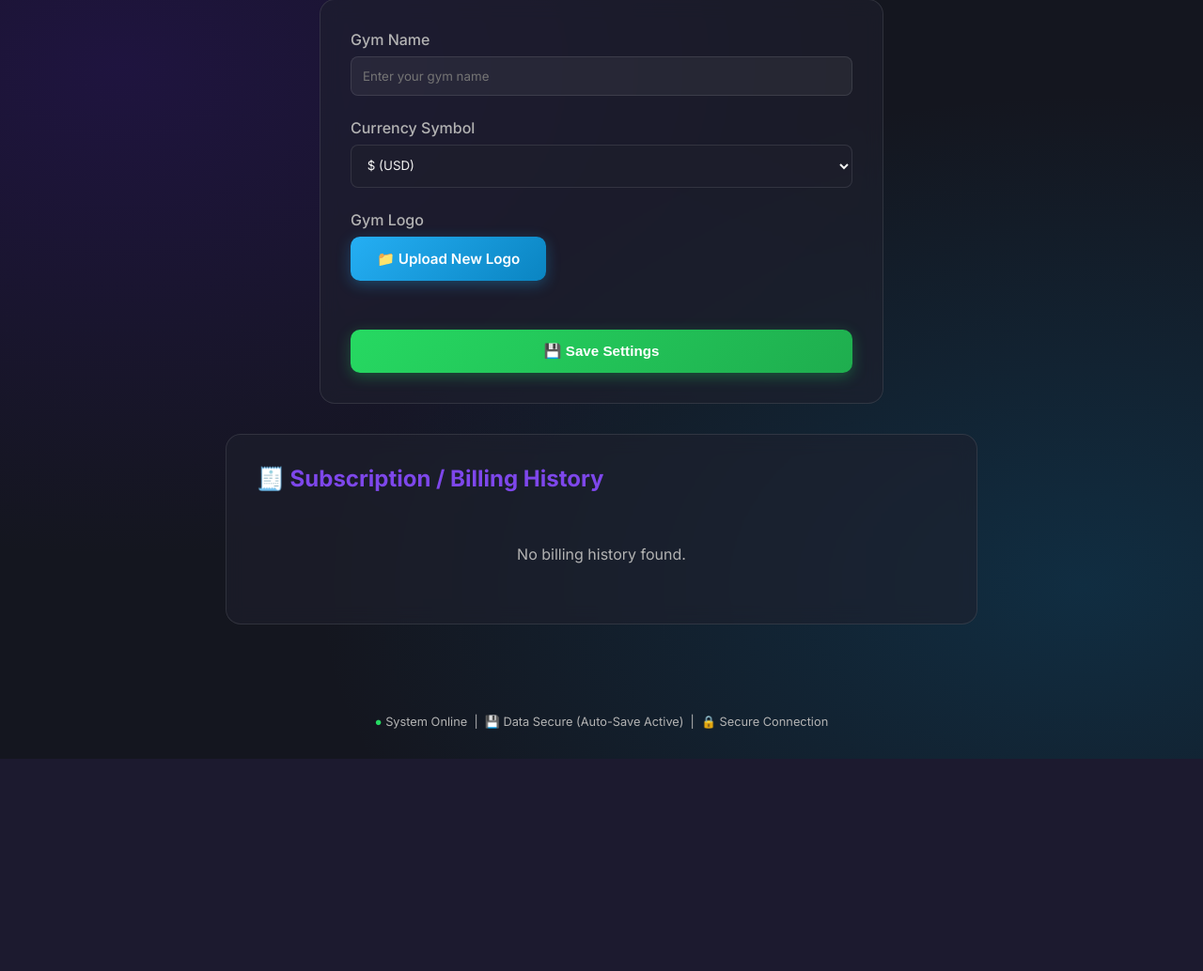
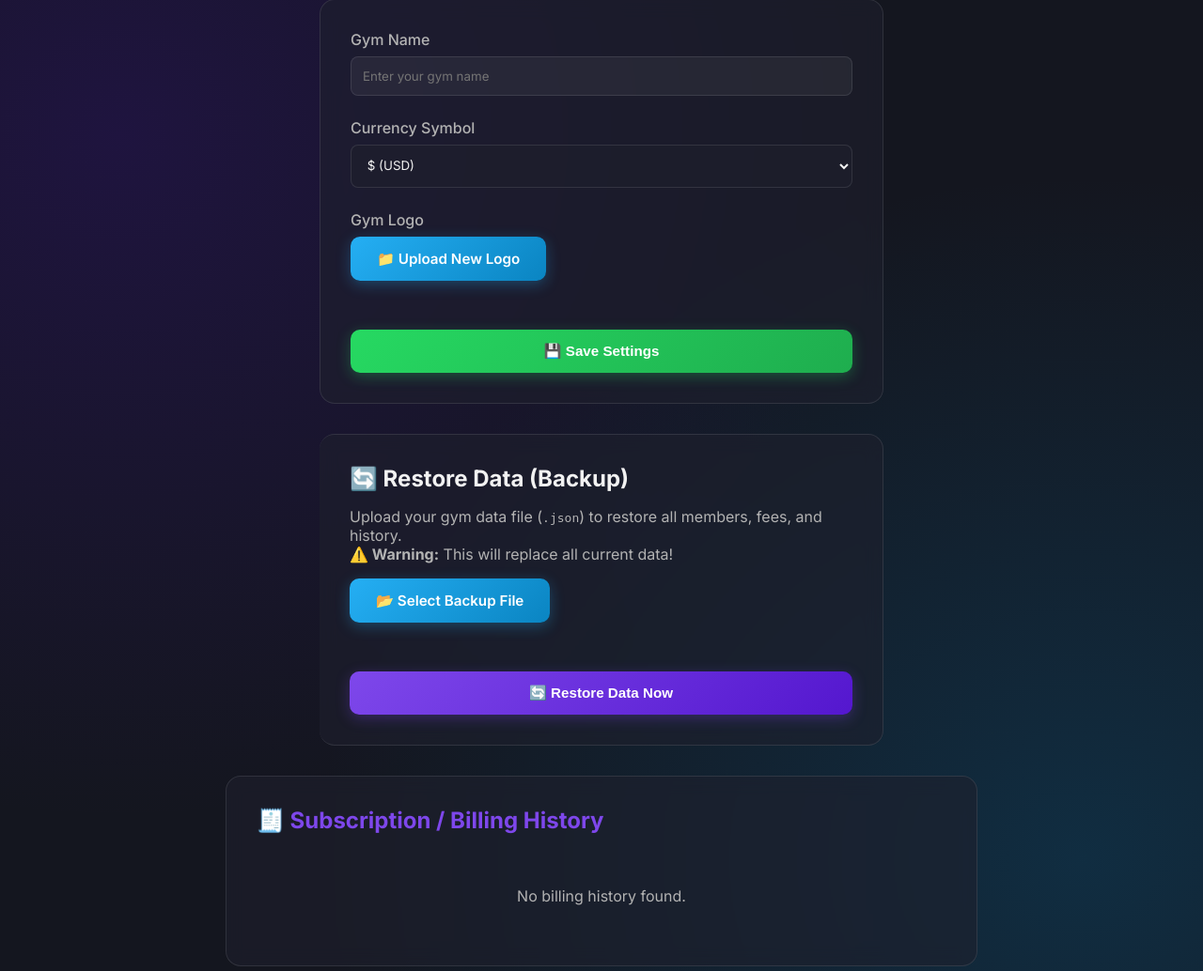
Before and after one commit to AHADKHATTAK1/fitness-mangement121, a Flask app: template templates/settings.html in a window 1280 px wide. Shown: the part 114-1148 px from the top of the page at 94% size. Before the commit the page ends 922 px from the top, so only its background shows below. Run offline with Flask 3, Linux system fonts and the light colour scheme; the template is opened without the code that fills it, so the values that code supplies are empty.

Commit message:
Feat: Add full data restore functionality

```diff
--- a/app.py
+++ b/app.py
@@ -999,6 +999,44 @@
             flash('Failed to update settings!', 'error')
         return redirect(url_for('settings'))
 
+@app.route('/restore_backup', methods=['POST'])
+def restore_backup():
+    gym = get_gym()
+    if not gym: return redirect(url_for('auth'))
+
+    if 'backup_file' not in request.files:
+        flash('No file selected!', 'error')
+        return redirect(url_for('settings'))
+
+    file = request.files['backup_file']
+    if file.filename == '':
+        flash('No file selected!', 'error')
+        return redirect(url_for('settings'))
+
+    if file and file.filename.endswith('.json'):
+        try:
+            # Read and validate JSON
+            data = json.load(file)
+
+            # Simple validation check (must have 'members' key)
+            if 'members' not in data:
+                flash('Invalid backup file! Missing member data.', 'error')
+                return redirect(url_for('settings'))
+
+            # Save to current gym's data file
+            with open(gym.data_file, 'w') as f:
+                json.dump(data, f, indent=2)
+
+            flash('✅ Data restored successfully! Please log in again.', 'success')
+            return redirect(url_for('logout'))
+
+        except Exception as e:
+            flash(f'Error restoring data: {str(e)}', 'error')
+    else:
+        flash('Invalid file type! Please upload a JSON file.', 'error')
+
+    return redirect(url_for('settings'))
+
     payments = []
     if 'logged_in' in session:
         user = auth_manager.users.get(session['username'], {})
--- a/templates/settings.html
+++ b/templates/settings.html
@@ -51,6 +51,30 @@
     </form>
 </div>
 
+<div class="card" style="max-width: 600px; margin: 2rem auto; border-left: 4px solid var(--warning);">
+    <h2 style="margin-bottom: 1rem;">🔄 Restore Data (Backup)</h2>
+    <p style="color: var(--text-muted); margin-bottom: 1rem;">
+        Upload your gym data file (<code>.json</code>) to restore all members, fees, and history.
+        <br><strong>⚠️ Warning:</strong> This will replace all current data!
+    </p>
+
+    <form action="{{ url_for('restore_backup') }}" method="POST" enctype="multipart/form-data">
+        <div class="form-group">
+            <label for="backup_file" class="btn btn-secondary" style="cursor: pointer; display: inline-block;">
+                📂 Select Backup File
+            </label>
+            <input type="file" id="backup_file" name="backup_file" accept=".json" required style="display: none;"
+                onchange="document.getElementById('backup-name').textContent = this.files[0].name">
+            <span id="backup-name" style="margin-left: 1rem; color: var(--text-muted);"></span>
+        </div>
+
+        <button type="submit" class="btn btn-warning" style="width: 100%; margin-top: 1rem;"
+            onclick="return confirm('⚠️ Are you sure? This will OVERWRITE all current data permanently!')">
+            🔄 Restore Data Now
+        </button>
+    </form>
+</div>
+
 <div class="card" style="max-width: 800px; margin: 2rem auto;">
     <h2 style="margin-bottom: 1.5rem; color: var(--primary);">🧾 Subscription / Billing History</h2>
     {% if payments %}
```
